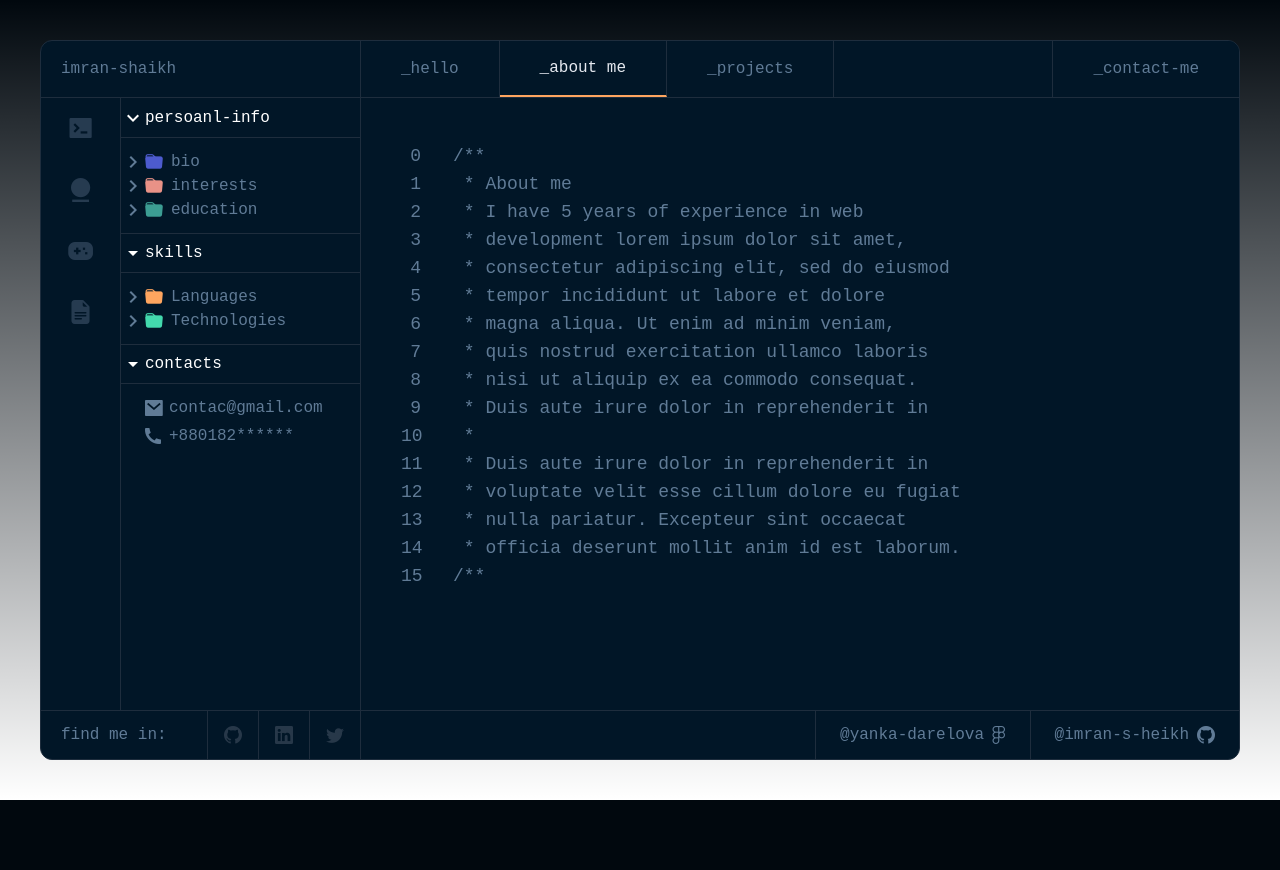
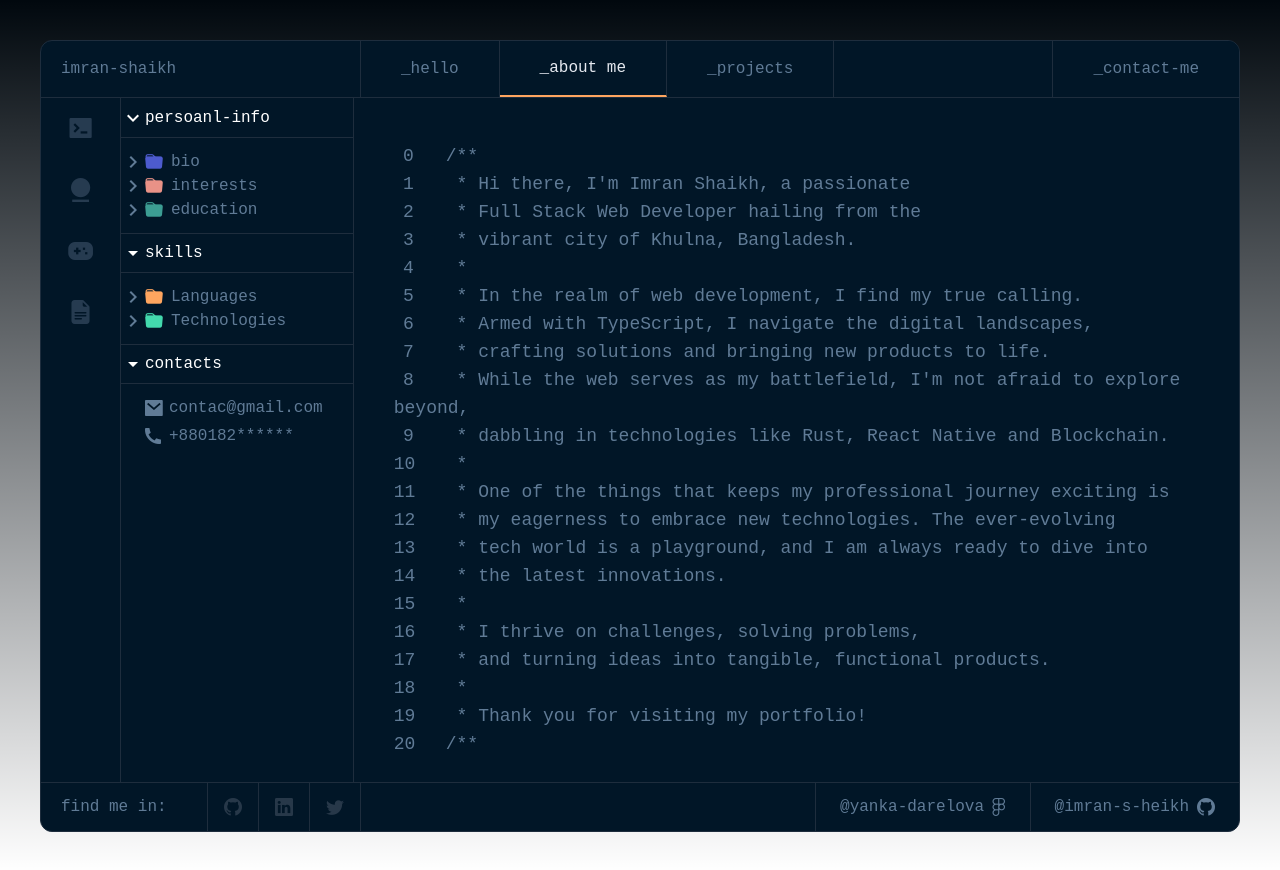
Before and after one commit to Imran-S-heikh/portfolio, a Next.js app: page /about/info in a window 1280 px wide. Before the commit the page ends 800 px from the top, so only its background shows below. Built offline with nearby package versions, Linux system fonts and the light colour scheme.

Commit message:
update: About Me

```diff
--- a/src/app/about/info/page.tsx
+++ b/src/app/about/info/page.tsx
@@ -7,20 +7,28 @@ function PersonalInfo() {
         className="text-gray-light text-lg leading-7"
         withNumber
         text={[
-          "About me",
-          "I have 5 years of еxperience in web",
-          "development lorem ipsum dolor sit amet,",
-          "consectetur adipiscing elit, sed do eiusmod",
-          "tempor incididunt ut labore et dolore",
-          "magna aliqua. Ut enim ad minim veniam,",
-          "quis nostrud exercitation ullamco laboris",
-          "nisi ut aliquip ex ea commodo consequat.",
-          "Duis aute irure dolor in reprehenderit in",
+          "Hi there, I'm Imran Shaikh, a passionate ",
+          "Full Stack Web Developer hailing from the ",
+          "vibrant city of Khulna, Bangladesh.",
           "",
-          "Duis aute irure dolor in reprehenderit in",
-          "voluptate velit esse cillum dolore eu fugiat",
-          "nulla pariatur. Excepteur sint occaecat",
-          "officia deserunt mollit anim id est laborum.",
+          "In the realm of web development, I find my true calling.",
+          " Armed with TypeScript, I navigate the digital landscapes,",
+          "crafting solutions and bringing new products to life.",
+          "While the web serves as my battlefield, I'm not afraid to explore beyond, ",
+          "dabbling in technologies like Rust, React Native and Blockchain.",
+          "",
+          "One of the things that keeps my professional journey exciting is ",
+          "my eagerness to embrace new technologies. The ever-evolving ",
+          "tech world is a playground, and I am always ready to dive into ",
+          "the latest innovations.",
+          "",
+          "I thrive on challenges, solving problems,",
+          "and turning ideas into tangible, functional products. ",
+          "",
+          "Thank you for visiting my portfolio!",
+          // "If you are looking for a dynamic Full Stack Web Developer who ",
+          // "is not afraid to push boundaries and embrace new technologies, ",
+          // "I'm ready to bring my skills and passion to your team.",
         ]}
       />
     </div>
--- a/src/components/CommentText.tsx
+++ b/src/components/CommentText.tsx
@@ -25,7 +25,7 @@ function NumberItem({
 
 function CommentText({ text, className, withNumber }: Props) {
   return (
-    <div className={classUtil(className,"grid gap-4 md:block")}>
+    <div className={classUtil(className, "grid gap-4 md:block")}>
       <p>
         <NumberItem isEnabled={!!withNumber} index={0} />
         <span>{"/**"}</span>
@@ -33,7 +33,9 @@ function CommentText({ text, className, withNumber }: Props) {
       {text.map((ov, i) => (
         <p key={i}>
           <NumberItem isEnabled={!!withNumber} index={i + 1} />
-          <span className="">&nbsp;* {ov}</span>
+          <span>
+            <span className="hidden sm:inline-block">&nbsp;*</span> {ov}
+          </span>
         </p>
       ))}
       <p>
--- a/src/components/NavItem.tsx
+++ b/src/components/NavItem.tsx
@@ -12,7 +12,6 @@ interface NavitemProps {
 
 function Navitem({ title, path, className }: NavitemProps) {
   const pathname = useSelectedLayoutSegment();
-  console.log({ pathname, path });
   const match = (pathname || '/') === path;
 
   return (
```
